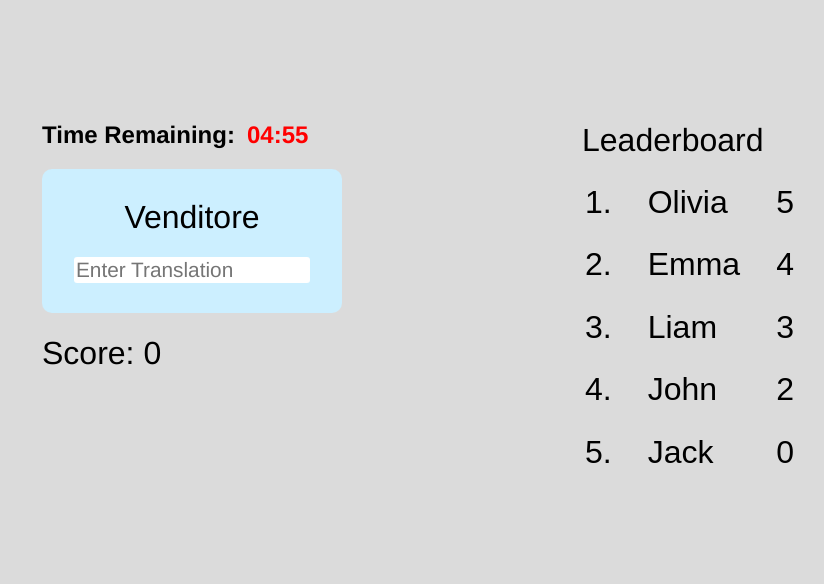
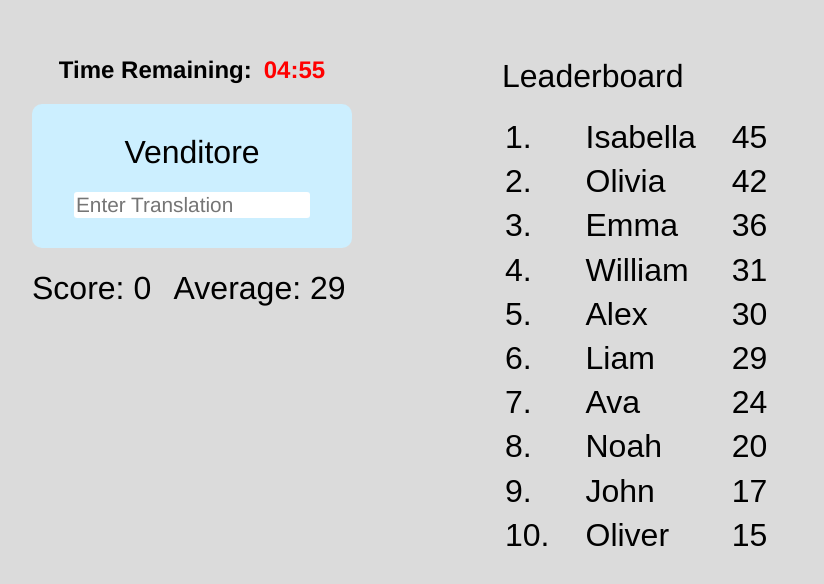
Before and after one commit to jbarber69/dissertation, an Angular app in the folder dissertation-app/: page /translation in a window 1280 px wide. Shown: the part 102-686 px from the top of the page, without its empty margins (448-1272 px from the left). Built offline with nearby package versions, Linux system fonts and the light colour scheme.

Commit message:
Task-0009: some small changes: added average, populated leaderboard, standardised inputs

```diff
--- a/dissertation-app/src/app/leaderboard/leaderboard.component.css
+++ b/dissertation-app/src/app/leaderboard/leaderboard.component.css
@@ -7,4 +7,5 @@ h1 {
   padding-right: 1em;
   margin-block-start: 0em;
   font-weight: lighter;
+  margin-block-end: 0.1em;
 }
--- a/dissertation-app/src/app/leaderboard/leaderboard.component.ts
+++ b/dissertation-app/src/app/leaderboard/leaderboard.component.ts
@@ -2,13 +2,6 @@ import { Component, OnInit } from "@angular/core";
 import { Observable, of, interval, combineLatest, pipe } from "rxjs";
 import { map, startWith, switchMap } from "rxjs/operators";
 import { UserService } from "../user.service";
-
-let competitors = [
-  { name: "John", score: 2 },
-  { name: "Liam", score: 3 },
-  { name: "Olivia", score: 5 },
-  { name: "Emma", score: 4 },
-];
 
 @Component({
   selector: "app-leaderboard",
@@ -22,9 +15,11 @@ export class LeaderboardComponent implements OnInit {
 
   user = this.userService.getUser();
 
+  competitors = this.userService.getCompetitors()
+
   refresh$ = interval(1000);
 
-  userList = [...competitors, this.user];
+  userList = [...this.competitors, this.user];
 
   sortedUserList$ = interval(1000).pipe(startWith(0), map(user => {
     return this.userList.sort((user1, user2) => (user1.score > user2.score ? -1 : 1));
--- a/dissertation-app/src/app/translation/translation.component.css
+++ b/dissertation-app/src/app/translation/translation.component.css
@@ -17,7 +17,7 @@ body {
 
 .translation {
   flex: 0 1 auto;
-  width: 300px;
+  width: 320px;
   position: absolute;
   left: 50%;
   transform: translateX(-50%);
@@ -26,7 +26,7 @@ body {
 .leaderboard {
   flex: 0 1 auto;
   width: 1px;
-  margin-left: 40em;
+  margin-left: 35em;
 }
 
 h2 {
@@ -35,6 +35,7 @@ h2 {
 
 .timer {
   display: flex;
+  justify-content: center;
 }
 
 .time {
@@ -77,3 +78,11 @@ form {
   font-family: Helvetica;
   font-weight: lighter;
 }
+
+.score{
+  display: flex;
+}
+
+.average{
+  margin-inline-start: 0.7em;
+}
--- a/dissertation-app/src/app/translation/translation.component.html
+++ b/dissertation-app/src/app/translation/translation.component.html
@@ -23,7 +23,10 @@
 
       </ng-container>
 
+      <div class="score">
        <h1>Score: {{ score }}</h1>
+       <h1 class = "average">Average: {{average}}</h1>
+       </div>
 
       <div *ngIf="wrong === true">
         <h2 class="correction">Translation wrong, try another!</h2>
--- a/dissertation-app/src/app/translation/translation.component.ts
+++ b/dissertation-app/src/app/translation/translation.component.ts
@@ -45,7 +45,13 @@ export class TranslationComponent {
 
   checkCorrect(word: string) {
     const italianIndex = italianWords.indexOf(word, 0);
-    if (this.translationForm.value.english === englishWords[italianIndex]) {
+    let englishWord = ''
+    try {
+        englishWord = this.translationForm.value.english.toLowerCase();
+    } catch (e) {
+      console.error('Null')
+    }
+    if (englishWord === englishWords[italianIndex]) {
       const index = englishWords.indexOf(this.translationForm.value.english, 0);
       if (index > -1) {
         italianWords.splice(index, 1);
@@ -70,13 +76,16 @@ export class TranslationComponent {
         this.disableButton = true;
         this.router.navigate(["/scoreboard"]);
       }
-      console.log(this.seconds);
       return --this.seconds * 1000;
     })
   );
 
   get name(): string {
     return this.nameService.name;
+  }
+
+  get average(): number {
+    return this.userService.getAverageScore()
   }
 
   onSubmit() {
@@ -94,10 +103,6 @@ export class TranslationComponent {
       )
       .subscribe();
 
-    console.log(this.wrong);
     this.word$ = this.getRandomWord(italianWords);
-
-    console.log(italianWords);
-    console.log(this.translationForm.value);
   }
 }
--- a/dissertation-app/src/app/user.service.ts
+++ b/dissertation-app/src/app/user.service.ts
@@ -1,45 +1,59 @@
 import { Injectable } from "@angular/core";
-import { interval, of } from "rxjs";
-import { map } from "rxjs/operators";
 
 interface User {
-  name: string,
-  score: number
+  name: string;
+  score: number;
 }
 
-const dummyUsers = [
-  { name: "John", score: 2 },
-  { name: "Liam", score: 3 },
-  { name: "Olivia", score: 5 },
-  { name: "Emma", score: 4 },
-];
-
+    const competitors: User[] = [
+      { name: "John", score: 17 },
+      { name: "Liam", score: 29 },
+      { name: "Olivia", score: 42 },
+      { name: "Emma", score: 36 },
+      { name: "Oliver", score: 15 },
+      { name: "Ava", score: 24 },
+      { name: "Noah", score: 20 },
+      { name: "Alex", score: 30 },
+      { name: "William", score: 31 },
+      { name: "Isabella", score: 45 },
+    ];
 @Injectable({
   providedIn: "root",
 })
 export class UserService {
   user: User = {
-    name: 'Jack',
-    score: 0
+    name: "Jack",
+    score: 0,
+  };
+
+  constructor() {}
+
+  getUser() {
+    return this.user;
   }
 
-  constructor(){
+  getScore() {
+    return this.user.score;
   }
 
-  getUser(){
-    return this.user
+  setName(name: string) {
+    this.user.name = name;
   }
 
-  getScore(){
-    return this.user.score
+  addScore() {
+    this.user.score += 1;
   }
 
-  setName(name: string){
-    this.user.name = name
+  getCompetitors() {
+    return competitors;
   }
 
-  addScore(){
-    this.user.score += 1
+  getAverageScore(){
+    let totalScore = 0
+    for(let i = 0; i<competitors.length; i++){
+      totalScore += competitors[i].score
+    }
+
+    return Math.round(totalScore/competitors.length)
   }
-
 }
```
